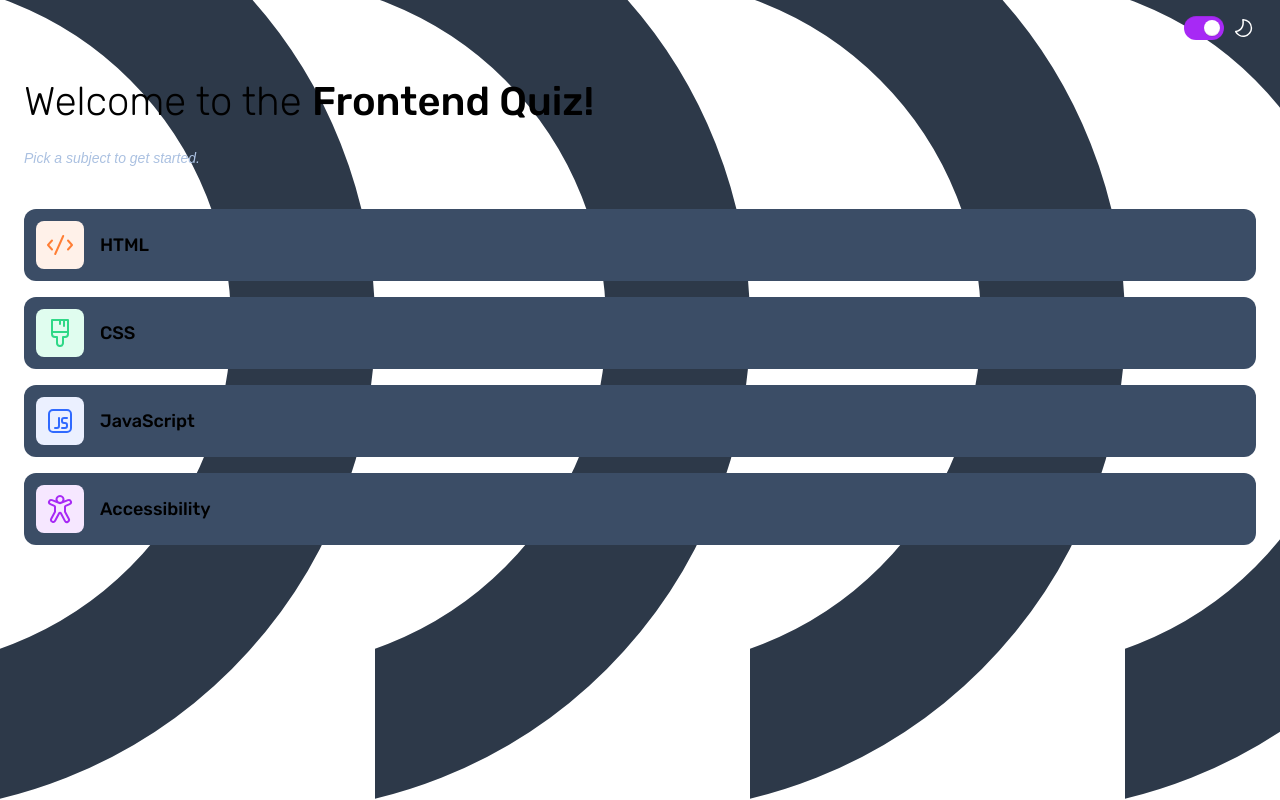
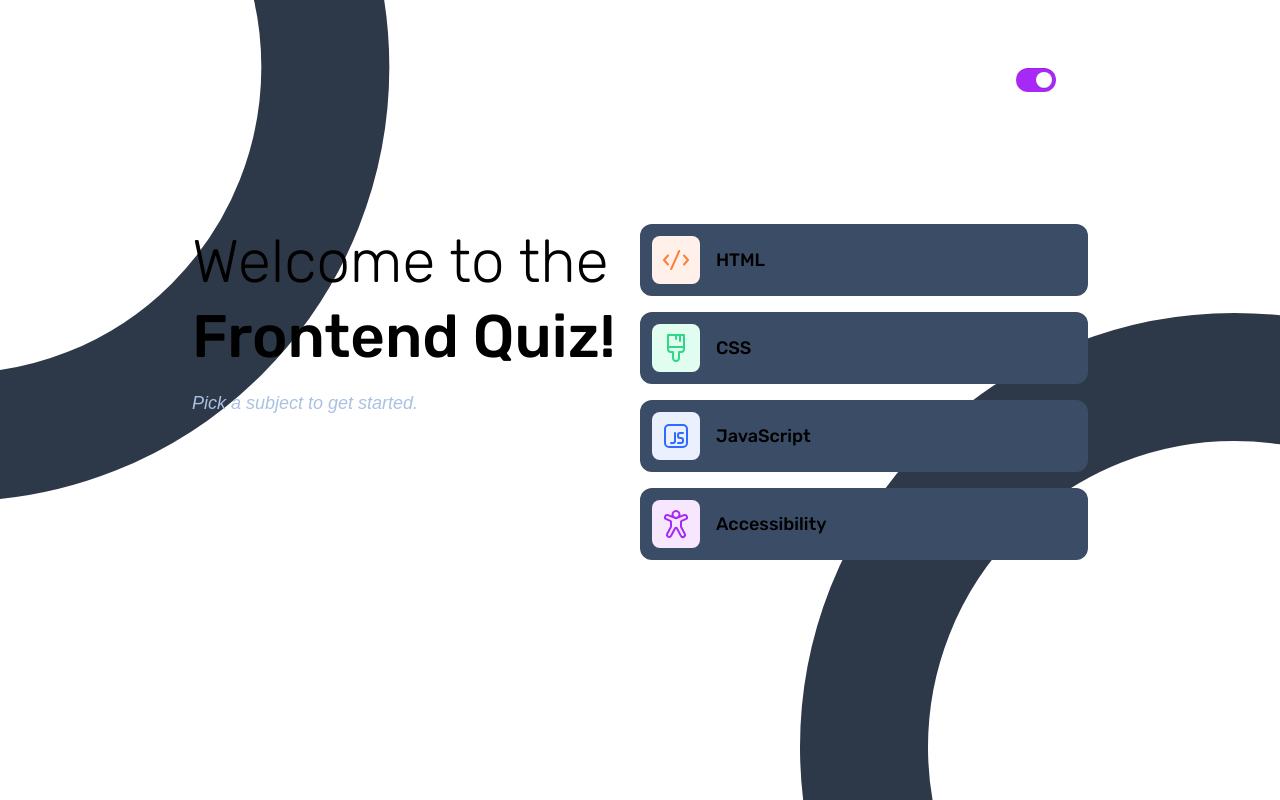
Before and after one commit to SuhasPatnaik/frontend-quiz-app, a React (Vite) app: page / in a window 1280 px wide. Built offline with nearby package versions, Linux system fonts and the light colour scheme; a web font is replaced by a local one.

Commit message:
Responsive landing page + Error404 component created

```diff
--- a/src/components/Feature/Error404.tsx
+++ b/src/components/Feature/Error404.tsx
@@ -1,6 +1,10 @@
 import { useNavigate } from "react-router";
 
-export default function Error404({ children }) {
+interface Error404Props {
+  children: React.ReactNode;
+}
+
+export default function Error404({ children }: Error404Props) {
   const navigate = useNavigate();
 
   return (
--- a/src/components/Feature/Title.tsx
+++ b/src/components/Feature/Title.tsx
@@ -1,10 +1,10 @@
 export default function Title() {
   return (
     <>
-      <h1 className="text-[2.5rem] font-light">
+      <h1 className="text-[2.5rem] font-light lg:text-[3.75rem]/[1.25]">
         Welcome to the <span className="font-medium">Frontend Quiz!</span>
       </h1>
-      <h2 className="italic text-light-bluish text-[0.875rem]">
+      <h2 className="italic text-light-bluish text-[0.875rem] lg:text-[1.125rem]">
         Pick a subject to get started.
       </h2>
     </>
--- a/src/components/Layout/HeaderLayout.tsx
+++ b/src/components/Layout/HeaderLayout.tsx
@@ -14,8 +14,8 @@ export default function HeaderLayout() {
   const quiz = getQuizByIndex(quizIndex);
 
   return (
-    <main className="bg-[url('/images/pattern-background-mobile-dark.svg')] min-h-screen px-6 py-4">
-      <div className="flex items-center gap-4">
+    <main className="bg-[url('/images/pattern-background-mobile-dark.svg')] min-h-screen bg-no-repeat bg-cover px-6 py-4 md:bg-[url('/images/pattern-background-tablet-dark.svg')] lg:bg-[url('/images/pattern-background-desktop-dark.svg')] lg:py-0 ">
+      <div className="flex items-center gap-4 lg:h-[20vh] lg:justify-self-center lg:w-[70vw]">
         {subjectName && quiz && (
           <OptionPair
             optionLabel={quiz.icon}
--- a/src/components/Page/LandingPage.tsx
+++ b/src/components/Page/LandingPage.tsx
@@ -4,11 +4,13 @@ import Title from "../Feature/Title";
 export default function LandingPage() {
   return (
     <>
-      <div className="pt-8 pb-10 flex flex-col gap-4">
-        <Title />
-      </div>
-      <div className="flex flex-col gap-4">
-        <StartMenu />
+      <div className="lg:grid lg:grid-cols-2 lg:mx-[5vw] lg:justify-self-center lg:max-w-[70vw] lg:pt-16">
+        <div className="pt-8 pb-10 flex flex-col gap-4 lg:pt-0">
+          <Title />
+        </div>
+        <div className="flex flex-col gap-4">
+          <StartMenu />
+        </div>
       </div>
     </>
   );
```
Also changed, not shown: 1 other file (tests, documents, lock files or other folders).
